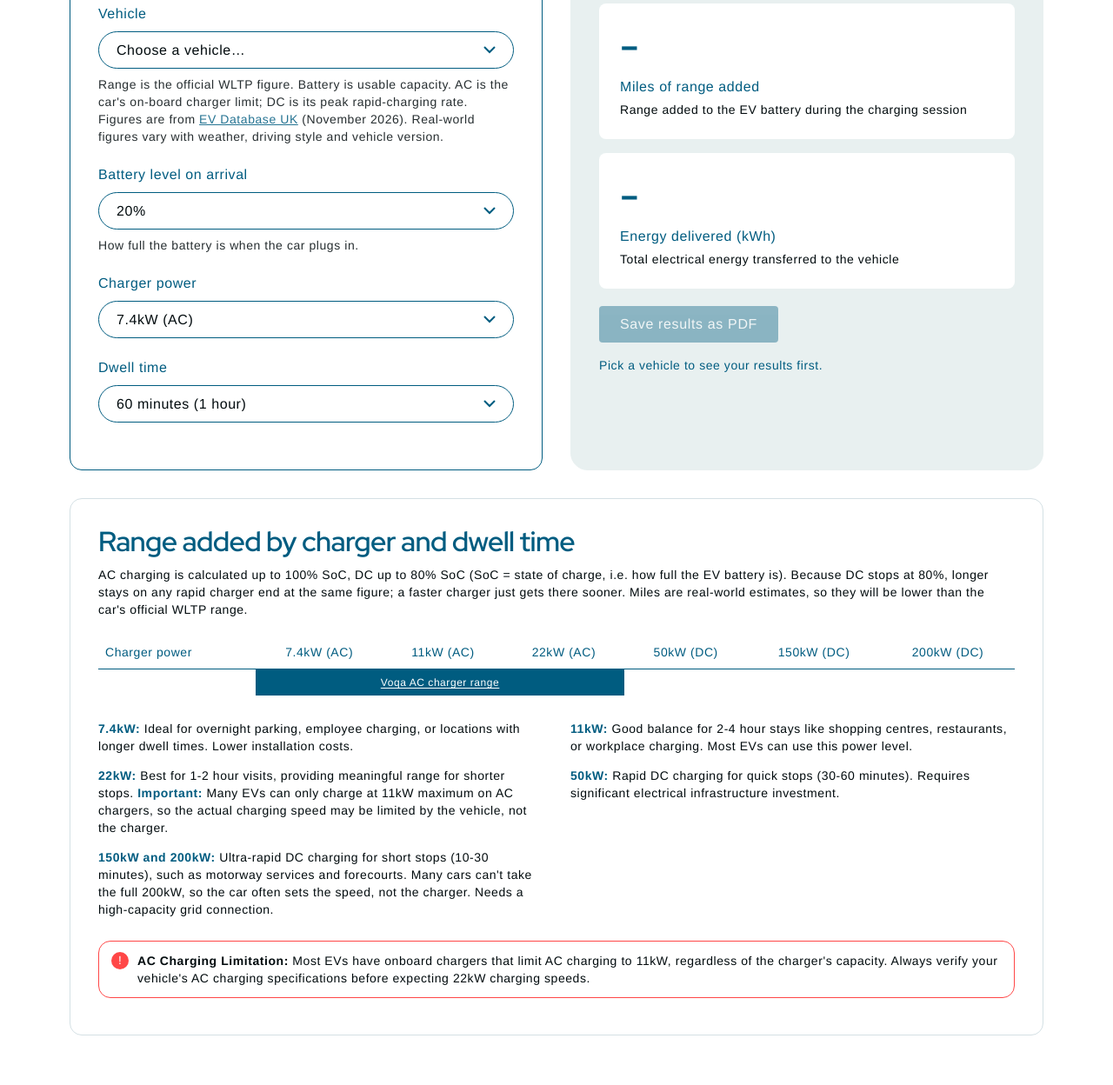
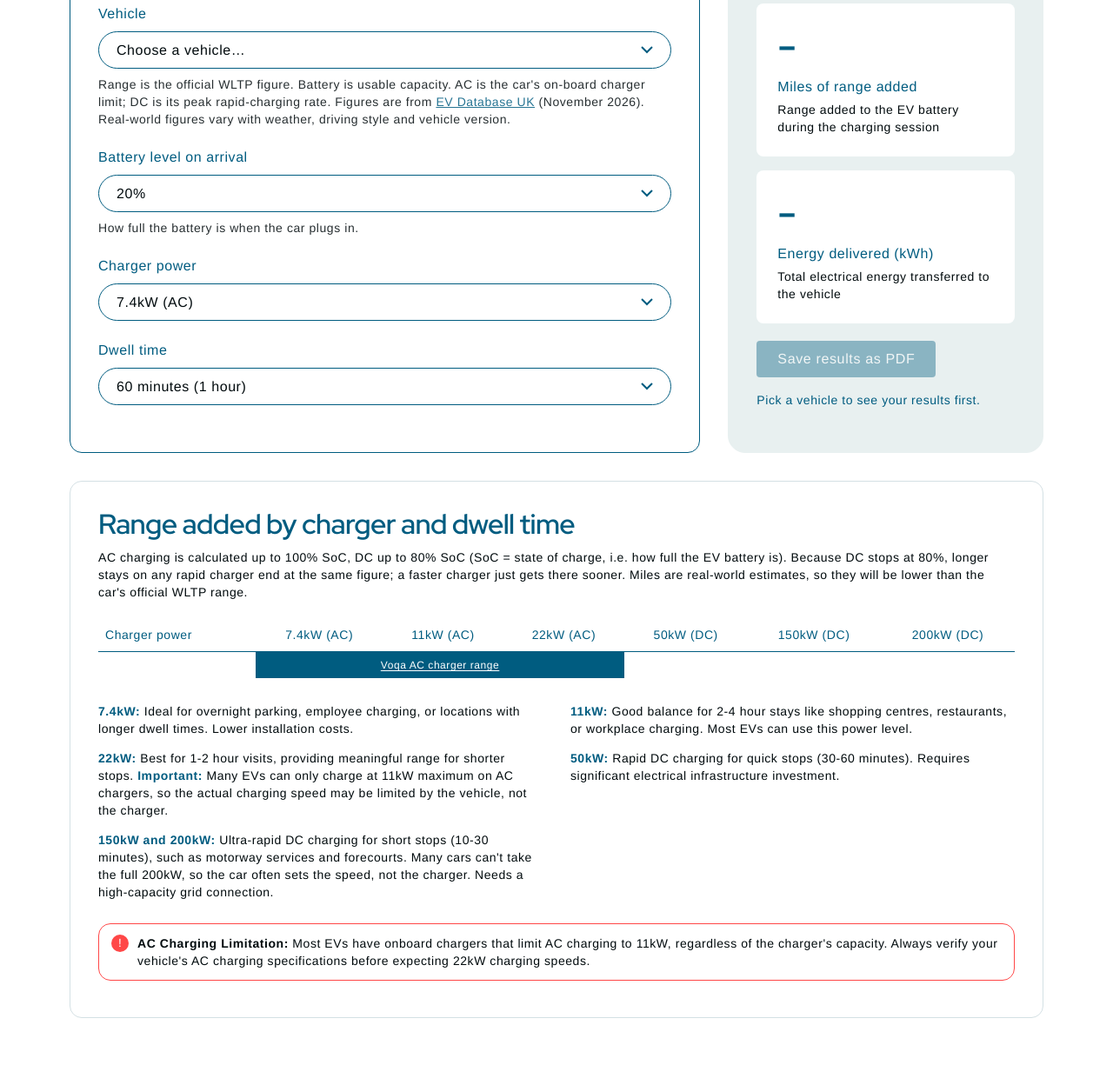
Before and after one commit to euan-cmd/voqa-tools, a plain HTML site: page kelvelec-range/index.html in a window 1280 px wide. Shown: the part 655-1903 px from the top of the page at 87% size. Drawn offline with Linux system fonts and the light colour scheme.

Commit message:
Kelvelec range: inputs two-thirds width, results one-third
Co-Authored-By: Claude Opus 5.5 <noreply@anthropic.com>
Claude-Session: https://claude.ai/code/session_01Qz5ykP1bYH4vBQTbxRmsFr

```diff
--- a/kelvelec-range/index.html
+++ b/kelvelec-range/index.html
@@ -117,7 +117,7 @@
             margin: 0 auto;
             padding: 56px 40px 80px;
             display: grid;
-            grid-template-columns: minmax(0, 1fr) minmax(0, 1fr);
+            grid-template-columns: minmax(0, 2fr) minmax(0, 1fr);
             gap: 32px;
             align-items: stretch;
         }
```
